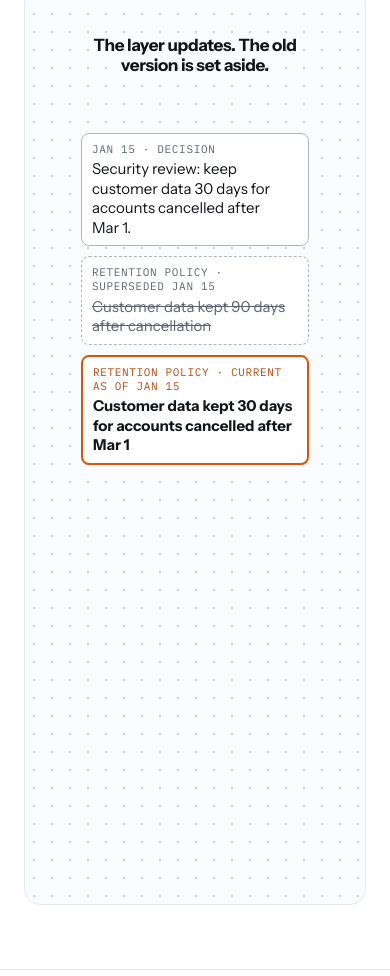
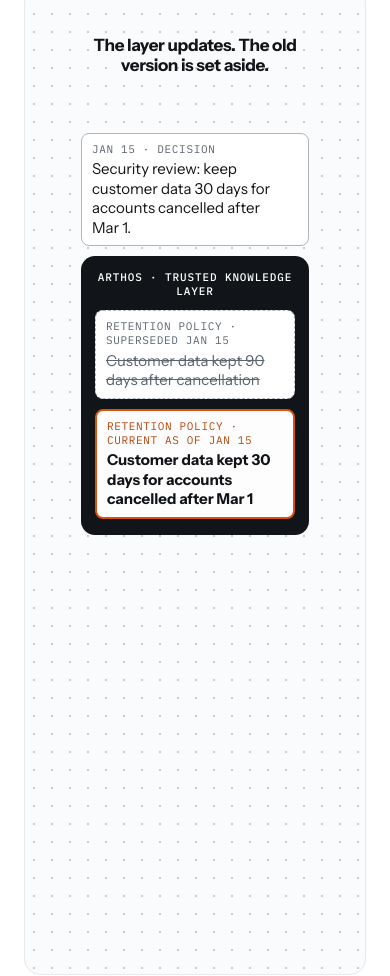
Before and after one commit to arthos-ai/arthos-website, a plain HTML site: page index.html in a window 390 px wide. Shown: the part 752-1728 px from the top of the page. Drawn offline with Linux system fonts and the light colour scheme.

Commit message:
Add the Arthos-layer callout to the mobile hero, fix outcomes heading hierarchy
Mobile hero: the two retention-policy cards (superseded/current) are now
wrapped in a dark "Arthos . Trusted knowledge layer" band, matching the
desktop diagram's .mband -- previously only a text tag said this was the
layer; now it's shown the same way desktop shows it, with the Decision
card staying outside the band on both.

Outcomes section ("Arthos is your trusted knowledge layer"): this line is
the product's tagline, not just another section heading. Two fixes:
- The <section> was missing the class="section" every other section has,
  so its h2 fell back to the browser's unstyled default size -- scoped a
  direct fix to the heading rather than adding the generic class, which
  would have doubled its padding against the section's own custom values.
- Sized it to match the closing CTA's treatment (clamp(36px, 5vw, 64px))
  rather than the standard section-heading size, since it's meant to be
  the one thing a visitor comes away with.

Tracking tab connector copy: "All six agree on one current fact" ->
"All six trace back to one fact in the Arthos layer" -- keeps the
sources-to-fact direction correct and names the product explicitly.

Co-Authored-By: Claude Sonnet 5 <noreply@anthropic.com>

```diff
--- a/index.html
+++ b/index.html
@@ -489,6 +489,7 @@
 
   /* --- outcomes --- */
   .outcomes-head { padding: 88px 0 0; }
+  .outcomes-head h2 { margin: 0; max-width: 820px; font-size: clamp(36px, 5vw, 64px); line-height: 1.05; letter-spacing: -0.035em; font-weight: 600; text-wrap: balance; }
   .outcomes-head p.sub { margin: 16px 0 0; max-width: 820px; font-size: clamp(22px, 2.4vw, 30px); line-height: 1.25; letter-spacing: -0.02em; font-weight: 600; color: var(--body-text); }
   .outcomes-grid { padding: 48px 0 80px; display: grid; grid-template-columns: repeat(auto-fit, minmax(260px, 1fr)); gap: 40px; }
   .ob + .ob { border-left: 1px solid #C9CED6; padding-left: 40px; }
@@ -525,9 +526,10 @@
   @keyframes mh5 { 0%,48%{opacity:0;transform:translateY(8px)} 52%,88%{opacity:1;transform:translateY(0)} 92%,100%{opacity:0;transform:translateY(0)} }
   @keyframes mh6 { 0%,60%{opacity:0;transform:translateY(8px)} 64%,88%{opacity:1;transform:translateY(0)} 92%,100%{opacity:0;transform:translateY(0)} }
   @keyframes mh7 { 0%,72%{opacity:0;transform:translateY(8px)} 76%,88%{opacity:1;transform:translateY(0)} 92%,100%{opacity:0;transform:translateY(0)} }
+  @keyframes mhBand { 0%,8%{opacity:0;transform:translateY(8px)} 12%,88%{opacity:1;transform:translateY(0)} 92%,100%{opacity:0;transform:translateY(0)} }
   .mh1{animation:mh1 18s ease-in-out infinite}.mh2{animation:mh2 18s ease-in-out infinite}.mh3{animation:mh3 18s ease-in-out infinite}
   .mh4{animation:mh4 18s ease-in-out infinite}.mh5{animation:mh5 18s ease-in-out infinite}.mh6{animation:mh6 18s ease-in-out infinite}
-  .mh7{animation:mh7 18s ease-in-out infinite}
+  .mh7{animation:mh7 18s ease-in-out infinite}.mhBand{animation:mhBand 18s ease-in-out infinite;opacity:0;transform:translateY(8px)}
 
   /* Old-version-vs-current-version callout, reused on the Hero and Impact mobile narratives. */
   .ichip-superseded { border-style: dashed; color: var(--muted); }
@@ -537,6 +539,28 @@
   .ichip-proposed { border-color: var(--changed); border-style: dashed; border-width: 2px; }
   .ichip-proposed .tag { color: var(--changed-text); }
   .mobile-narrative .narrative-connector { font-size: 13px; color: var(--muted); font-weight: 600; text-align: center; margin: -2px 0; }
+
+  /* Mobile equivalent of the hero's .mband -- a dark "Arthos layer" box
+     drawn behind whichever cards currently live inside it, same idea as
+     the desktop diagram's band sitting behind the retention-policy chips. */
+  .mobile-layer-band {
+    background: var(--ink);
+    border-radius: 14px;
+    padding: 14px 14px 16px;
+    display: flex;
+    flex-direction: column;
+    gap: 10px;
+  }
+  .mobile-layer-band .band-label {
+    text-align: center;
+    font-family: 'IBM Plex Mono', monospace;
+    font-size: 11px;
+    font-weight: 500;
+    letter-spacing: .08em;
+    text-transform: uppercase;
+    color: #FFFFFF;
+    margin: 0 0 2px;
+  }
 
   /* Impact: loops with the 16s cycle, same build-then-reset pattern. */
   @keyframes mi1 { 0%,0%{opacity:0;transform:translateY(8px)} 4%,88%{opacity:1;transform:translateY(0)} 92%,100%{opacity:0;transform:translateY(0)} }
@@ -674,8 +698,11 @@
 
       <div class="mobile-narrative" role="img" aria-label="A January 15 security review decision flows into the Arthos trusted knowledge layer. The old policy is set aside outside the layer. Arthos suggests an update, notifies an owner, and flags a page. In March, the AI sales assistant answers a customer from Arthos.">
         <div class="ichip mh1"><span class="tag">Jan 15 &middot; Decision</span>Security review: keep customer data 30 days for accounts cancelled after Mar&nbsp;1.</div>
-        <div class="ichip mh2 ichip-superseded"><span class="tag">Retention policy &middot; Superseded Jan 15</span><span style="text-decoration: line-through">Customer data kept 90 days after cancellation</span></div>
-        <div class="ichip mh3 ichip-current"><span class="tag">Retention policy &middot; Current as of Jan 15</span><strong>Customer data kept 30 days for accounts cancelled after Mar&nbsp;1</strong></div>
+        <div class="mobile-layer-band mhBand">
+          <div class="band-label">Arthos &middot; Trusted knowledge layer</div>
+          <div class="ichip mh2 ichip-superseded"><span class="tag">Retention policy &middot; Superseded Jan 15</span><span style="text-decoration: line-through">Customer data kept 90 days after cancellation</span></div>
+          <div class="ichip mh3 ichip-current"><span class="tag">Retention policy &middot; Current as of Jan 15</span><strong>Customer data kept 30 days for accounts cancelled after Mar&nbsp;1</strong></div>
+        </div>
         <div class="ichip mh4"><span class="tag">Sales</span>Update suggested on Security questionnaire Q14: still says 90 days.</div>
         <div class="ichip mh5"><span class="tag">Legal</span>Owner notified on Contract template.</div>
         <div class="ichip mh6"><span class="tag">Website</span>Trust page flagged: still says 90 days.</div>
@@ -797,7 +824,7 @@
               <div class="ichip tr-m4"><span class="tag">Wiki</span>Security handbook</div>
               <div class="ichip tr-m5"><span class="tag">Ticket</span>Deletion schedule update</div>
               <div class="ichip tr-m6"><span class="tag">Chat thread</span>Legal channel</div>
-              <div class="tr-m7 narrative-connector">&darr; All six agree on one current fact</div>
+              <div class="tr-m7 narrative-connector">&darr; All six trace back to one fact in the Arthos layer</div>
               <div class="ichip tr-m8 ichip-current"><span class="tag">Fact &middot; 6 sources</span><strong>Customer data kept 30 days for accounts cancelled after Mar&nbsp;1</strong></div>
             </div>
             <div class="tr-cap stage-cap">One fact. Its sources, connected.</div>
```
